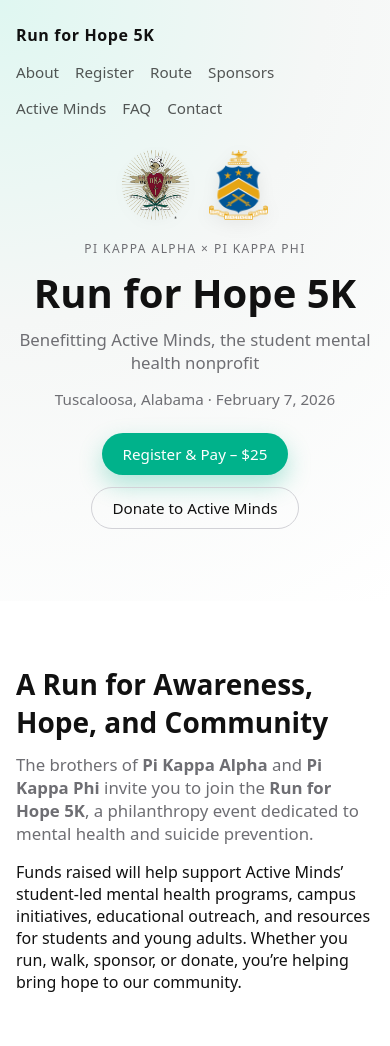
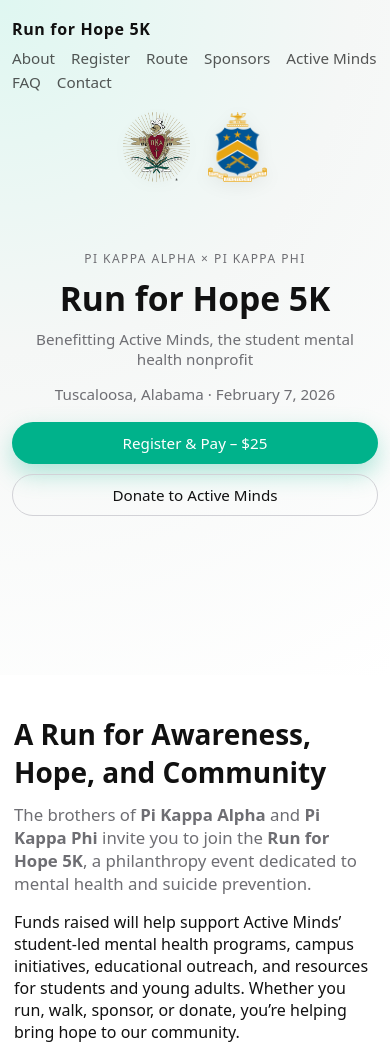
Before and after one commit to heribertorosales1/RunForHope5k, a plain HTML site: page index.html in a window 390 px wide. Shown: the top 1046 px of the page. Drawn offline with Linux system fonts and the light colour scheme.

Commit message:
fix layout

```diff
--- a/index.html
+++ b/index.html
@@ -124,7 +124,8 @@
       <div class="container narrow">
         <h2 class="section-title">Event Day Schedule</h2>
         <p class="section-lead">
-          The Run for Hope 5K will start and finish at the <strong>University of Alabama Student Recreation Center</strong>.
+          The Run for Hope 5K will be held on <strong>February 7, 2026</strong> and will start and finish at the
+          <strong>University of Alabama Student Recreation Center</strong>.
         </p>
         <div class="timeline">
           <div class="timeline-item">
--- a/styles.css
+++ b/styles.css
@@ -12,6 +12,7 @@
 
   --border-light: #d2d2d7;
   --shadow-soft: 0 18px 40px rgba(0, 0, 0, 0.06);
+  --shadow-hover: 0 22px 45px rgba(0, 0, 0, 0.09);
   --radius-lg: 18px;
   --radius-md: 12px;
   --max-width: 960px;
@@ -32,6 +33,11 @@ body {
   font-family: var(--font-sans);
   color: var(--text-main);
   background-color: var(--bg);
+}
+
+/* smooth scroll for nav links */
+html {
+  scroll-behavior: smooth;
 }
 
 .section {
@@ -61,6 +67,10 @@ body {
 .hero {
   background: radial-gradient(circle at top left, #dff7f1 0, #f5f7f6 45%, #ffffff 100%);
   padding: 24px 16px 72px 16px;
+  min-height: 80vh;
+  display: flex;
+  flex-direction: column;
+  justify-content: flex-start;
 }
 
 .nav {
@@ -87,6 +97,7 @@ body {
   text-decoration: none;
   color: var(--text-main);
   opacity: 0.7;
+  transition: opacity 0.18s ease;
 }
 
 .nav-links a:hover {
@@ -109,11 +120,17 @@ body {
   object-fit: contain;
   user-select: none;
   filter: drop-shadow(0px 4px 8px rgba(0,0,0,0.08));
+  transition: transform 0.18s ease, filter 0.18s ease;
+}
+
+.crest:hover {
+  transform: translateY(-2px);
+  filter: drop-shadow(0px 6px 10px rgba(0,0,0,0.14));
 }
 
 .hero-content {
   max-width: 640px;
-  margin: 0 auto;
+  margin: 40px auto 0 auto;
   text-align: center;
 }
 
@@ -178,8 +195,12 @@ body {
   font-size: 0.95rem;
   text-decoration: none;
   cursor: pointer;
-  transition: transform 0.1s ease, box-shadow 0.1s ease, background 0.1s ease,
-    border-color 0.1s ease, color 0.1s ease;
+  transition:
+    transform 0.12s ease,
+    box-shadow 0.12s ease,
+    background 0.12s ease,
+    border-color 0.12s ease,
+    color 0.12s ease;
   white-space: nowrap;
 }
 
@@ -215,6 +236,13 @@ body {
   border-radius: var(--radius-lg);
   box-shadow: var(--shadow-soft);
   padding: 24px 24px 28px 24px;
+  transition: transform 0.18s ease, box-shadow 0.18s ease, background-color 0.18s ease;
+}
+
+.card:hover {
+  transform: translateY(-4px);
+  box-shadow: var(--shadow-hover);
+  background-color: #ffffff;
 }
 
 .card-side {
@@ -333,7 +361,7 @@ body {
   color: var(--text-muted);
 }
 
-/* Active Minds badge / tag (kept old class names) */
+/* Active Minds badge / tag */
 
 .afsp-badge {
   display: inline-flex;
@@ -383,19 +411,37 @@ body {
 
 /* Responsive */
 
+@media (max-width: 900px) {
+  .section {
+    padding: 56px 16px;
+  }
+}
+
 @media (max-width: 768px) {
   .nav {
     flex-direction: column;
     align-items: flex-start;
+    gap: 8px;
+    margin-bottom: 20px;
   }
 
   .nav-links {
     flex-wrap: wrap;
     justify-content: flex-start;
+    row-gap: 4px;
+  }
+
+  .section {
+    padding: 48px 16px;
   }
 
   .grid-2 {
     grid-template-columns: 1fr;
+    gap: 24px;
+  }
+
+  .card {
+    padding: 20px 18px 22px 18px;
   }
 
   .card-side {
@@ -409,8 +455,56 @@ body {
     grid-template-columns: 1fr;
   }
 
+  .hero {
+    padding: 20px 16px 56px 16px;
+  }
+
   .hero-logos {
-    gap: 20px;
+    gap: 24px;
+    margin-bottom: 16px;
+  }
+
+  .crest {
+    height: 80px;
+  }
+
+  .hero-meta {
+    margin-bottom: 18px;
+  }
+
+  .hero-buttons {
+    gap: 10px;
+  }
+}
+
+@media (max-width: 480px) {
+  .section {
+    padding: 40px 14px;
+  }
+
+  .hero {
+    padding: 18px 12px 48px 12px;
+  }
+
+  .hero h1 {
+    font-size: 2.1rem;
+  }
+
+  .hero-subtitle {
+    font-size: 0.95rem;
+  }
+
+  .hero-buttons .btn {
+    width: 100%;
+    justify-content: center;
+  }
+
+  .card {
+    padding: 18px 14px 20px 14px;
+  }
+
+  .hero-logos {
+    gap: 18px;
   }
 
   .crest {
```
